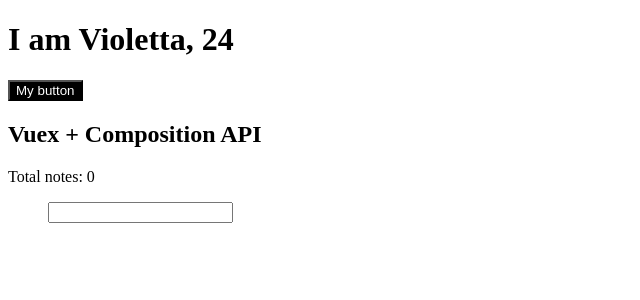
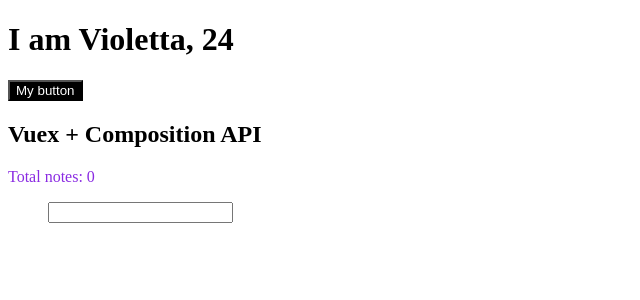
Before and after one commit to ViolettaFilimonova/Vue3CompositionAPI, a Vue app: page / in a window 1280 px wide. Shown: the top 300 px of the page, without its empty margins (0-640 px from the left). Built offline with nearby package versions, Linux system fonts and the light colour scheme.

Commit message:
change color

```diff
--- a/src/components/NotesLenght.vue
+++ b/src/components/NotesLenght.vue
@@ -13,3 +13,8 @@
     }
 }
 </script>
+<style>
+p{
+    color: blueviolet;
+}
+</style>
```
